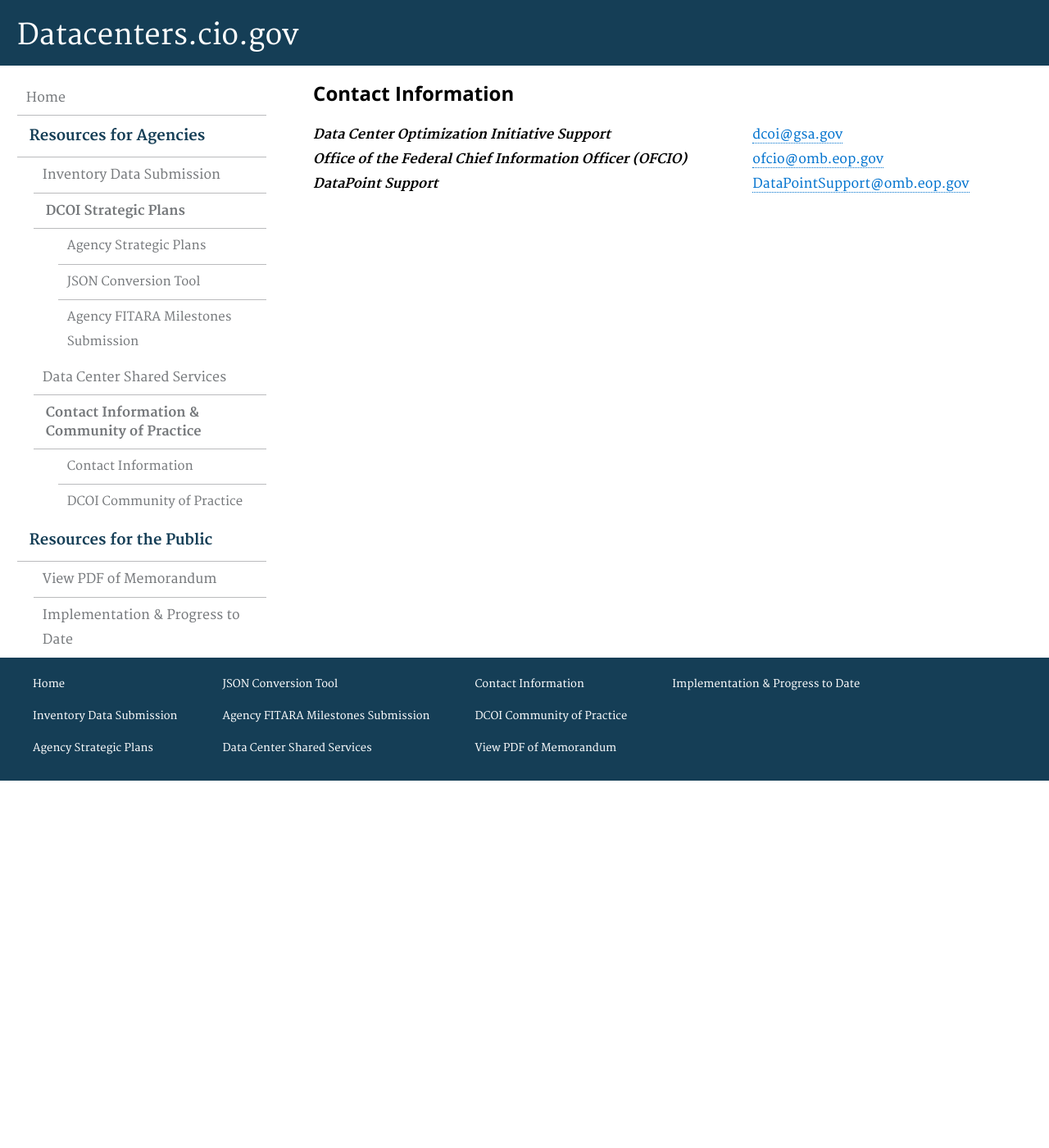
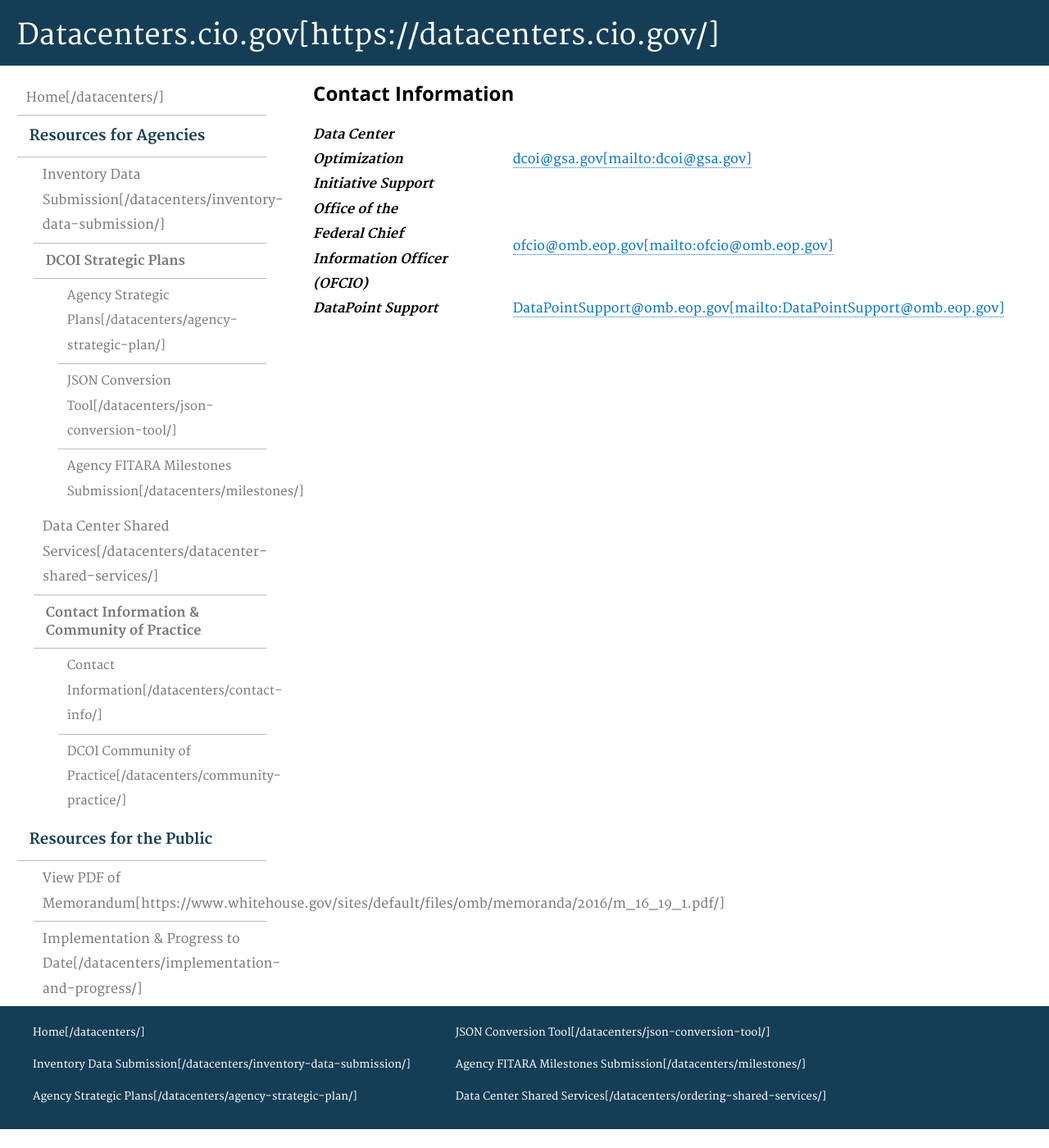
Before and after one commit to ydave-reisys/datacenters, a Jekyll site: the page built from pages/contact-info.html, in a window 1280 px wide and 1400 px high. Shown: the whole window at 82% size. Built offline with Jekyll 4.4.1, drawn with Linux system fonts in a browser that asks for light colours; nearby versions of some CDN libraries; Markdown is read by kramdown in place of the engine named in the settings.

Commit message:
links spelled out

```diff
--- a/assets/css/styles.scss
+++ b/assets/css/styles.scss
@@ -417,3 +417,7 @@
   position: inherit !important;
   vertical-align: top !important;
 }
+
+a[href]:after{
+  content: "["attr(href)"]";
+}
```
